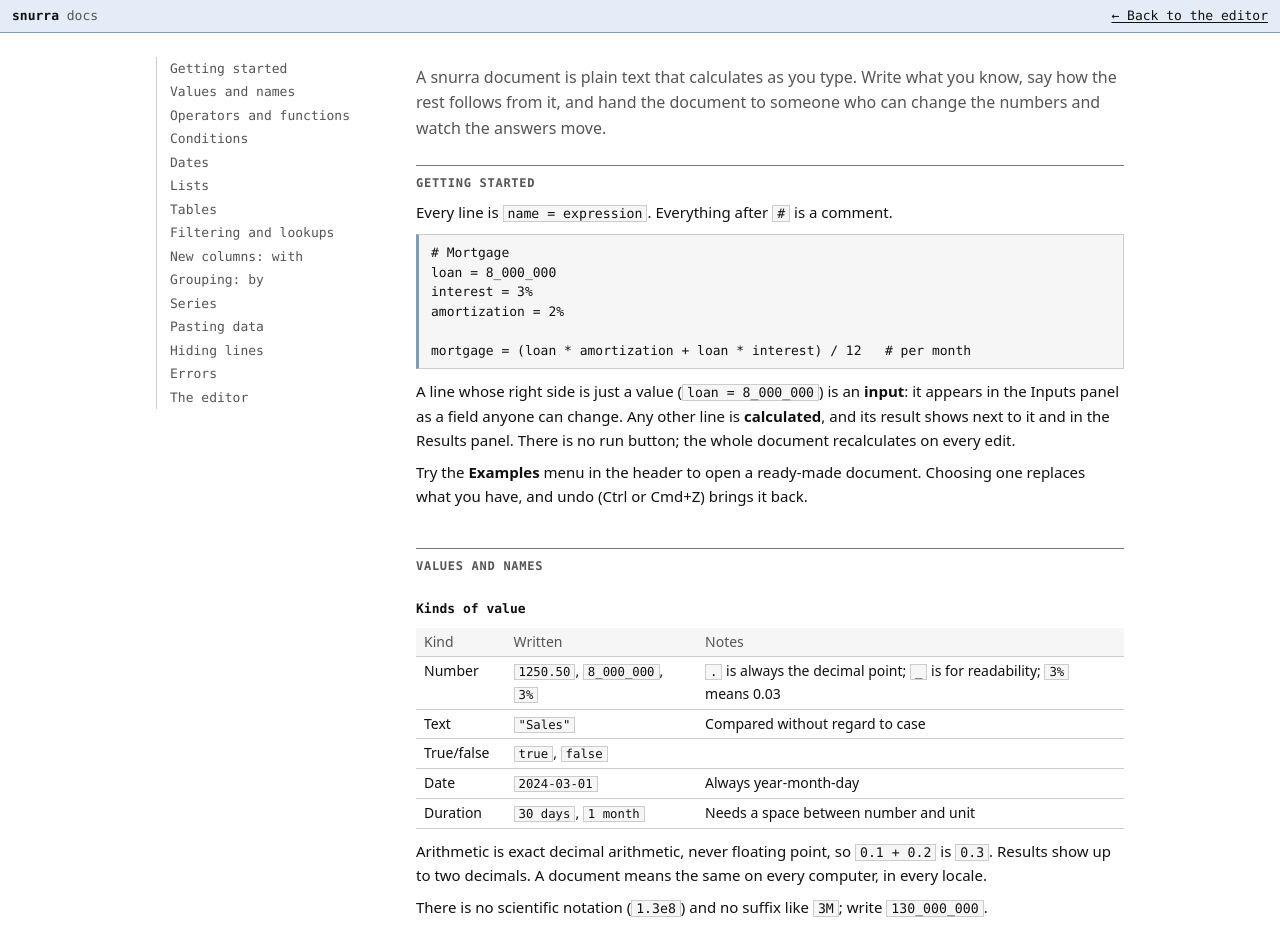
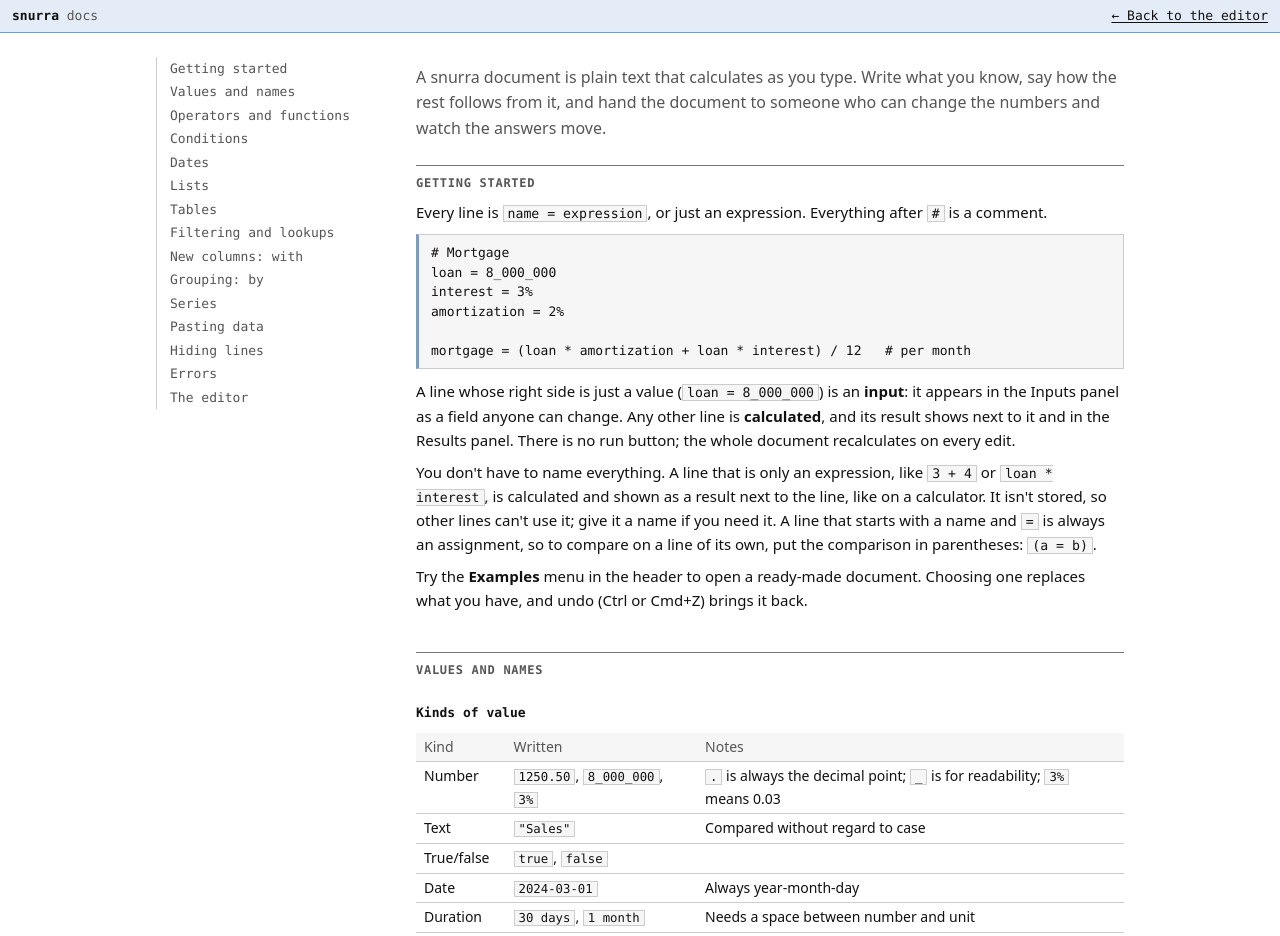
Before and after one commit to HannesP/hannesp.se, a plain HTML site: page snurra/docs.html in a window 1280 px wide. Shown: the top 936 px of the page. Drawn offline with Linux system fonts and the light colour scheme.

Commit message:
Add files via upload

```diff
--- a/snurra/docs.html
+++ b/snurra/docs.html
@@ -148,7 +148,7 @@
         </p>
 
         <h2 id="start">Getting started</h2>
-        <p>Every line is <code>name = expression</code>. Everything after <code>#</code> is a comment.</p>
+        <p>Every line is <code>name = expression</code>, or just an expression. Everything after <code>#</code> is a comment.</p>
         <pre data-snurra><code># Mortgage
 loan = 8_000_000
 interest = 3%
@@ -160,6 +160,13 @@
           appears in the Inputs panel as a field anyone can change. Any other line is <strong>calculated</strong>, and
           its result shows next to it and in the Results panel. There is no run button; the whole document recalculates
           on every edit.
+        </p>
+        <p>
+          You don't have to name everything. A line that is only an expression, like <code>3 + 4</code> or
+          <code>loan * interest</code>, is calculated and shown as a result next to the line, like on a calculator. It
+          isn't stored, so other lines can't use it; give it a name if you need it. A line that starts with a name and
+          <code>=</code> is always an assignment, so to compare on a line of its own, put the comparison in
+          parentheses: <code>(a = b)</code>.
         </p>
         <p>
           Try the <strong>Examples</strong> menu in the header to open a ready-made document. Choosing one replaces what
```
Also changed, not shown: snurra/index.html (+2 -2 lines).
